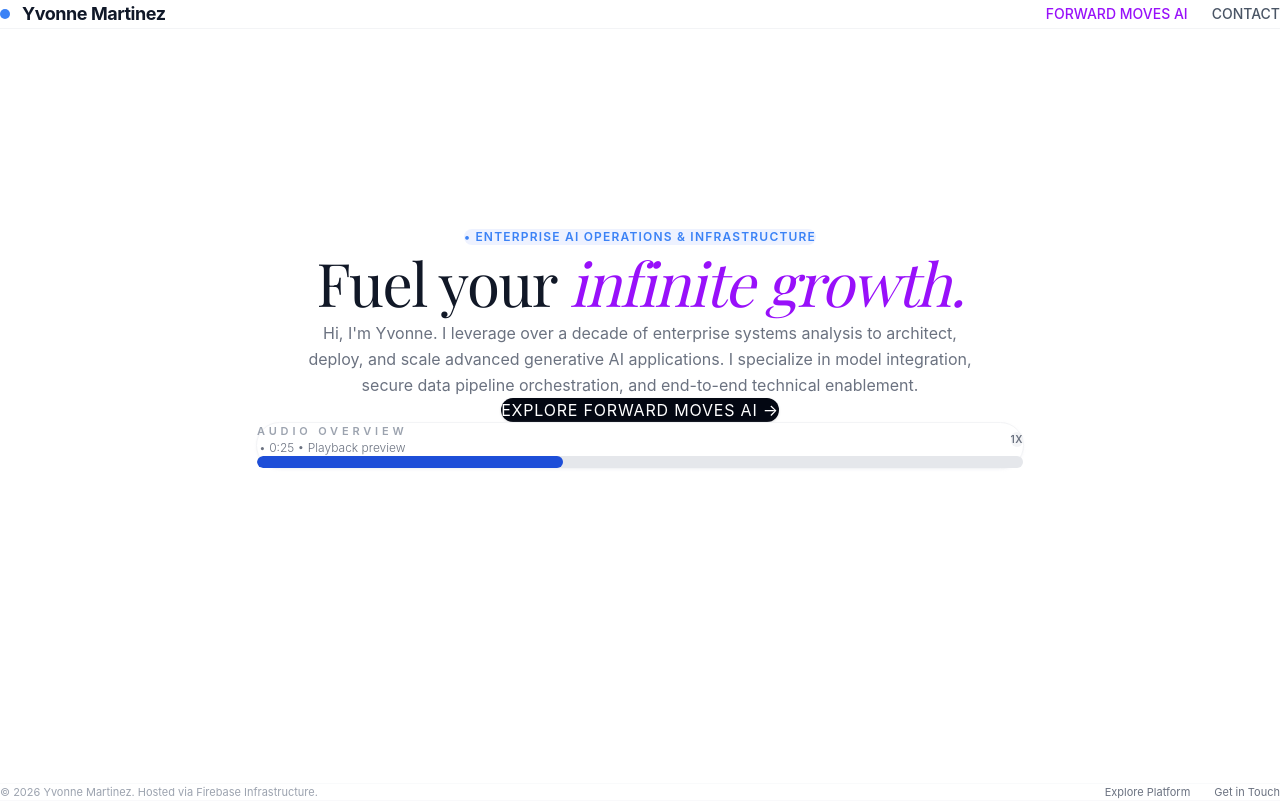
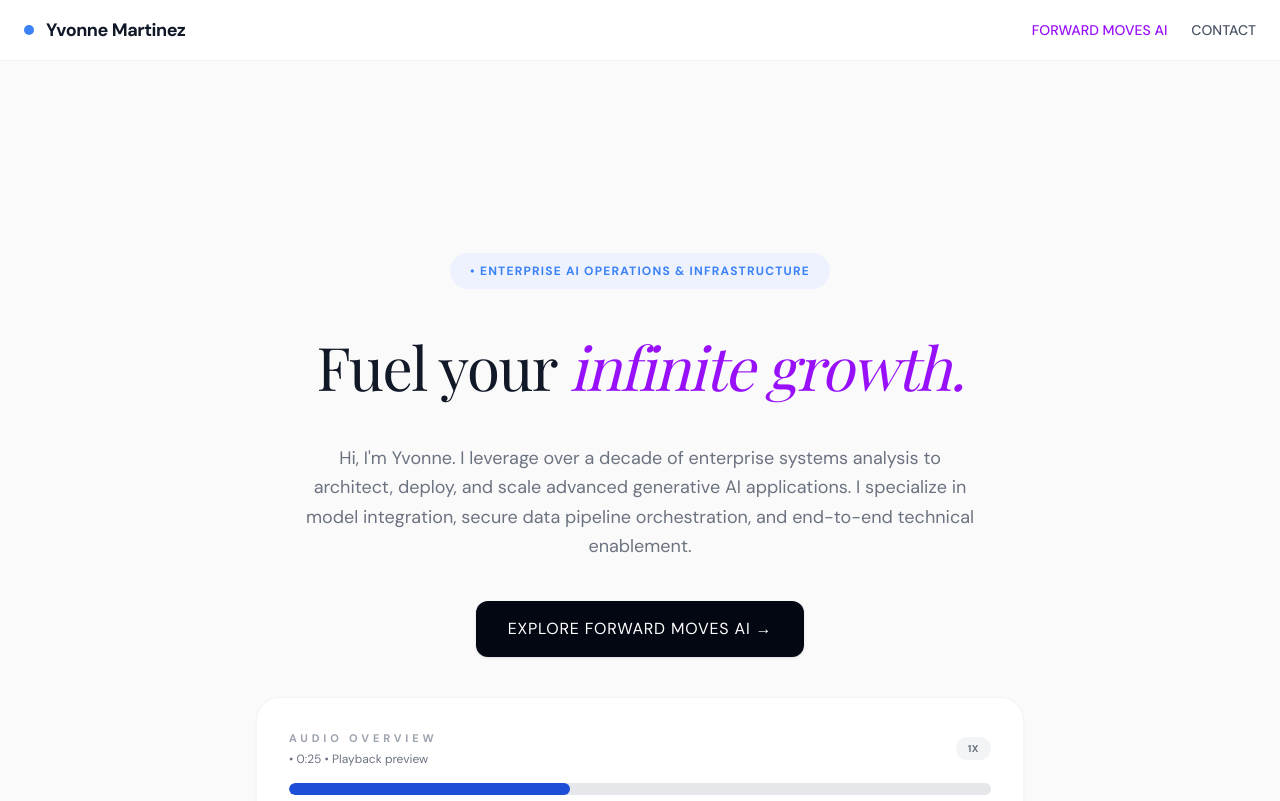
Before and after one commit to yvonneim/ai-ym-portfolio, a React (Vite) app: page / in a window 1280 px wide. Shown: the top 801 px of the page. Built offline with nearby package versions, Linux system fonts and the light colour scheme.

Commit message:
Force root 1-inch wrapper limits inside App.jsx to unlock wide layout margins

```diff
--- a/src/App.jsx
+++ b/src/App.jsx
@@ -3,8 +3,6 @@ import Navbar from './components/layout/Navbar'
 import Footer from './components/layout/Footer'
 import PortfolioHome from './components/sections/PortfolioHome'
 import ForwardMovesHome from './components/sections/ForwardMovesHome'
-import CardDetailView from './components/sections/CardDetailView'
-import './App.css'
 
 export default function App() {
   const [view, setView] = useState('home')
@@ -15,25 +13,20 @@ export default function App() {
         return <PortfolioHome setView={setView} />
       case 'forward-moves':
         return <ForwardMovesHome setView={setView} />
-      case 'comparison':
-      case 'reskilling':
-      case 'careers':
-      case 'ai-career-scout':
-      case 'resume-prep':
-      case 'glossary':
-        return <CardDetailView setView={setView} type={view} />
       default:
         return <PortfolioHome setView={setView} />
     }
   }
 
   return (
-    <div className="min-h-screen flex flex-col bg-white text-gray-900 px-8 sm:px-12 max-w-7xl mx-auto">
+    <div className="min-h-screen flex flex-col bg-[#fafafa] text-zinc-900 antialiased">
       <Navbar currentView={view} setView={setView} />
-      <main className="flex-grow">
+
+      <main className="flex-grow w-full max-w-7xl mx-auto px-16 md:px-24 py-16 box-border">
         {renderContent()}
       </main>
-      <Footer />
+
+      <Footer currentView={view} setView={setView} />
     </div>
   )
 }
--- a/src/components/sections/ForwardMovesHome.jsx
+++ b/src/components/sections/ForwardMovesHome.jsx
@@ -7,34 +7,34 @@ export default function ForwardMovesHome({ setView }) {
       title: 'Skill Studio',
       desc: 'AI certifications and technical training across 9 partner portals.',
       icon: '⚡',
-      className: 'bg-purple-50/60 border-purple-100 hover:bg-purple-100/60',
+      className: 'bg-[#F5F3FF] border border-[#E0D7FF] text-purple-700',
     },
     {
       type: 'careers',
       title: 'Careers',
       desc: 'Mission-driven opportunities across Health, Climate, FinTech & more.',
       icon: '🌍',
-      className: 'bg-blue-50/60 border-blue-100 hover:bg-blue-100/60',
+      className: 'bg-[#EFF6FF] border border-[#DBEAFE] text-blue-700',
     },
     {
       type: 'community',
       title: 'Community',
       desc: 'Networking, mentorship, and the alumni collective.',
       icon: '🤝',
-      className: 'bg-orange-50/60 border-orange-100 hover:bg-orange-100/60',
+      className: 'bg-[#FFFBEB] border border-[#FEF3C7] text-amber-700',
     },
     {
       type: 'interviewing',
       title: 'Interviewing',
       desc: 'Interview prep, frameworks, and behavioral excellence.',
       icon: '🎯',
-      className: 'bg-emerald-50/60 border-emerald-100 hover:bg-emerald-100/60',
+      className: 'bg-[#F0FDF4] border border-[#DCFCE7] text-emerald-700',
     },
   ]
 
   return (
-    <div className="w-full bg-[#FAFBFD] min-h-screen pb-24 py-6 px-4 md:px-8 space-y-12">
-      <div className="w-full bg-[#FFFDF6] border-b border-[#FBECC5] px-6 py-2.5 text-center text-[11px] font-normal text-[#D97706] tracking-wide">
+    <div className="w-full max-w-7xl mx-auto p-24 md:p-32 space-y-10">
+      <div className="w-full bg-[#FFFDF6] border-b border-[#FBECC5] px-6 py-2.5 text-center text-[11px] font-normal text-[#D97706] tracking-wide rounded-full">
         Sample Disclaimer: <span className="font-light text-[#78350F]">"Forward Moves AI is currently in its community-testing phase. To protect your privacy, please remove personal contact information from your resume before uploading."</span>
       </div>
 
@@ -73,12 +73,12 @@ export default function ForwardMovesHome({ setView }) {
           <p className="text-gray-400 text-xs mt-1 font-light">Select a path to begin your journey.</p>
         </div>
 
-        <div className="grid grid-cols-1 md:grid-cols-3 gap-6">
+        <div className="grid grid-cols-1 md:grid-cols-2 gap-8">
           {cards.map(card => (
             <div
               key={card.type}
               onClick={() => setView(card.type)}
-              className={`${card.className} rounded-3xl p-8 transition-all duration-200 hover:-translate-y-1 hover:shadow-xl hover:shadow-purple-100/40 cursor-pointer relative flex flex-col justify-between group`}
+              className={`${card.className} rounded-3xl p-8 hover-lift transition-all duration-200 cursor-pointer relative flex flex-col justify-between group`}
             >
               <div>
                 <div className="flex items-center justify-between mb-4">
@@ -86,10 +86,8 @@ export default function ForwardMovesHome({ setView }) {
                     {card.icon}
                   </div>
                 </div>
-                <h4 className="font-bold text-gray-900 text-xl mb-2 tracking-tight group-hover:text-purple-600 transition-colors">
-                  {card.title}
-                </h4>
-                <p className="text-gray-500 text-sm leading-relaxed font-light">
+                <h4 className="font-bold text-2xl mb-3 tracking-tight">{card.title}</h4>
+                <p className="text-gray-600 text-sm leading-relaxed font-light">
                   {card.desc}
                 </p>
               </div>
--- a/src/components/sections/PortfolioHome.jsx
+++ b/src/components/sections/PortfolioHome.jsx
@@ -2,31 +2,33 @@ import React from 'react'
 
 export default function PortfolioHome({ setView }) {
   return (
-    <div className="min-h-[80vh] flex flex-col items-center justify-center space-y-10 text-center py-20 px-6">
-      <div className="inline-flex items-center gap-2 bg-[#EEF2FF] text-[#3B82F6] px-4 py-2 rounded-full text-xs font-semibold tracking-widest uppercase mb-10">
+    <div className="w-full max-w-7xl mx-auto p-24 md:p-32 space-y-10">
+      <div className="flex flex-col items-center justify-center space-y-10 text-center">
+        <div className="inline-flex items-center gap-2 bg-[#EEF2FF] text-[#3B82F6] px-5 py-2.5 rounded-full text-xs font-semibold tracking-widest uppercase">
           • ENTERPRISE AI OPERATIONS & INFRASTRUCTURE
         </div>
 
-      <h2 className="text-5xl md:text-6xl font-serif font-normal text-[#111827] tracking-tight text-center max-w-4xl leading-tight">
+        <h1 className="font-serif font-normal tracking-tight text-[#111827] text-5xl md:text-6xl max-w-4xl mx-auto leading-tight">
           Fuel your <span className="italic text-purple-600 font-normal">infinite growth.</span>
-      </h2>
+        </h1>
 
-      <p className="text-[#6B7280] max-w-2xl text-center leading-relaxed">
+        <p className="text-[#6B7280] max-w-2xl mx-auto text-lg leading-relaxed">
           Hi, I'm Yvonne. I leverage over a decade of enterprise systems analysis to architect, deploy, and scale advanced generative AI applications. I specialize in model integration, secure data pipeline orchestration, and end-to-end technical enablement.
         </p>
 
         <button
           type="button"
           onClick={() => setView('forward-moves')}
-        className="bg-[#030712] hover:bg-[#111827] text-white text-xs font-bold tracking-wider px-8 py-4 rounded-xl shadow-sm transition-all hover:-translate-y-0.5 my-6"
+          className="bg-[#030712] hover:bg-[#111827] text-white text-xs font-bold tracking-wider px-8 py-4 rounded-xl shadow-sm transition-all hover:-translate-y-0.5"
         >
           EXPLORE FORWARD MOVES AI →
         </button>
+      </div>
 
-      <div className="mt-10 w-full max-w-3xl bg-white border border-gray-100 rounded-3xl p-6 shadow-sm shadow-gray-100/60">
-        <div className="flex items-center justify-between gap-4 mb-4">
+      <div className="w-full max-w-3xl mx-auto bg-white border border-gray-100 rounded-3xl p-8 shadow-sm shadow-gray-100/60 space-y-4">
+        <div className="flex items-center justify-between gap-4">
           <div>
-            <div className="text-[11px] uppercase tracking-[0.35em] text-[#9CA3AF] font-semibold mb-2">Audio Overview</div>
+            <div className="text-[11px] uppercase tracking-[0.35em] text-[#9CA3AF] font-semibold mb-1">Audio Overview</div>
             <div className="text-xs text-[#6B7280] font-light">• 0:25 • Playback preview</div>
           </div>
           <div className="text-[10px] font-semibold uppercase tracking-wider text-[#6B7280] bg-[#F3F4F6] px-3 py-1 rounded-full">
```
Also changed, not shown: 1 other file (tests, documents, lock files or other folders). Lines whose indentation alone changed are shown as unchanged.
